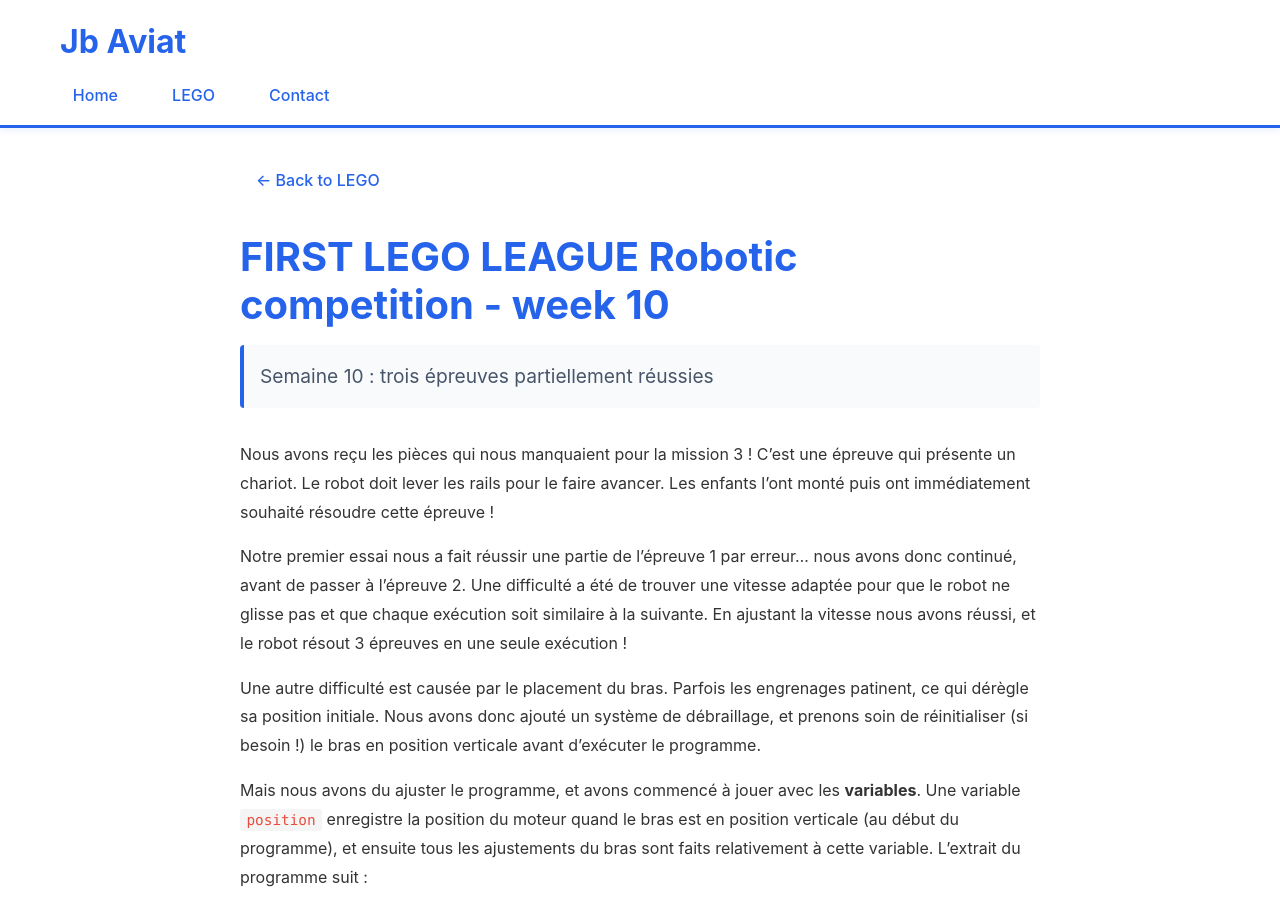
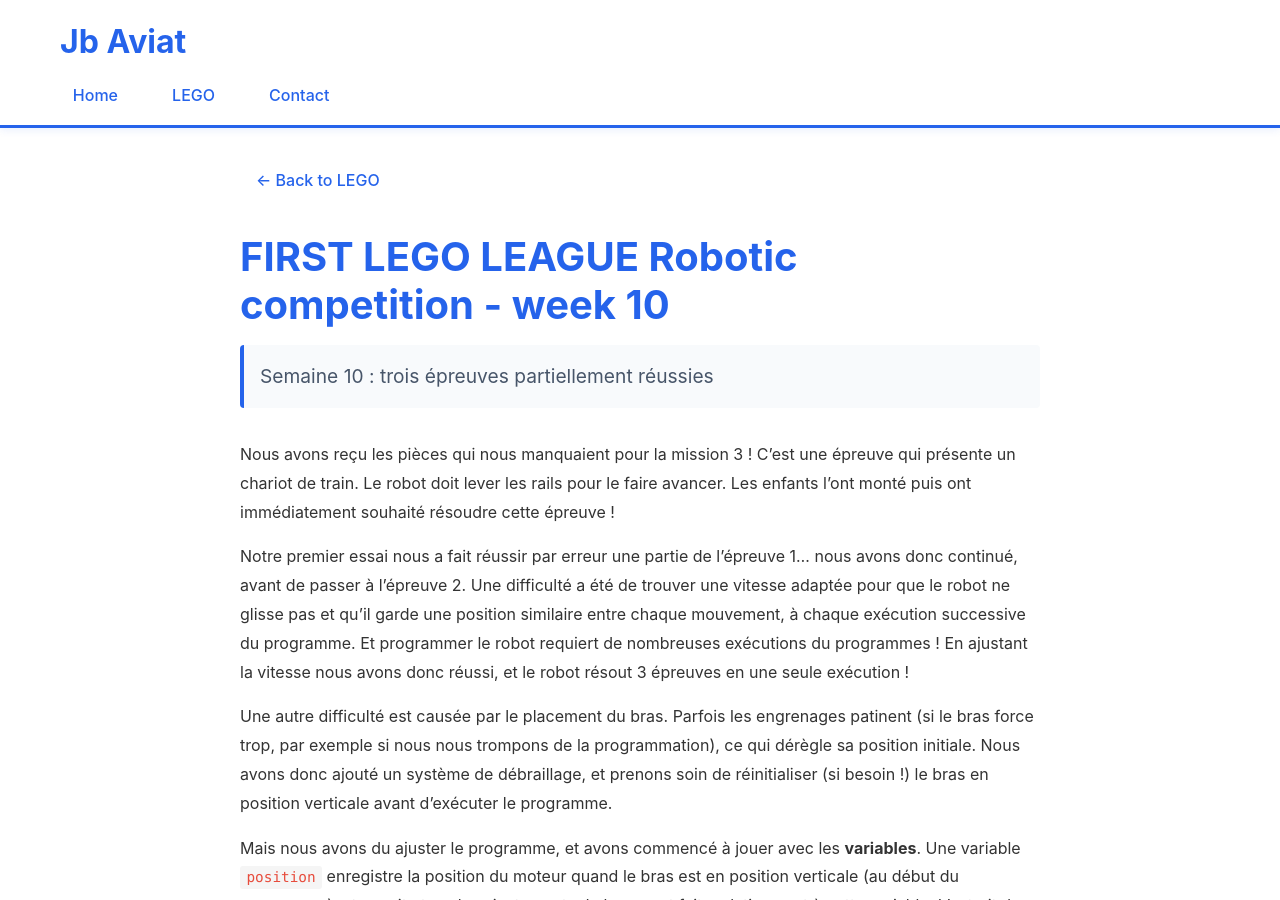
Before and after one commit to aviat/aviat.github.io, a Jekyll site: the page built from _posts/2026-02-28-lego-first.md, in a window 1280 px wide and 900 px high. Built offline with Jekyll 4.4.1, drawn with Linux system fonts in a browser that asks for light colours; grey boxes are pictures that could not be loaded.

Commit message:
fix image link

```diff
--- a/_posts/2026-02-28-lego-first.md
+++ b/_posts/2026-02-28-lego-first.md
@@ -6,15 +6,15 @@
 layout: lego
 ---
 
-Nous avons reçu les pièces qui nous manquaient pour la mission 3 ! C'est une épreuve qui présente un chariot. Le robot doit lever les rails pour le faire avancer. Les enfants l'ont monté puis ont immédiatement souhaité résoudre cette épreuve !
+Nous avons reçu les pièces qui nous manquaient pour la mission 3 ! C'est une épreuve qui présente un chariot de train. Le robot doit lever les rails pour le faire avancer. Les enfants l'ont monté puis ont immédiatement souhaité résoudre cette épreuve !
 
-Notre premier essai nous a fait réussir une partie de l'épreuve 1 par erreur... nous avons donc continué, avant de passer à l'épreuve 2. Une difficulté a été de trouver une vitesse adaptée pour que le robot ne glisse pas et que chaque exécution soit similaire à la suivante. En ajustant la vitesse nous avons réussi, et le robot résout 3 épreuves en une seule exécution !
+Notre premier essai nous a fait réussir par erreur une partie de l'épreuve 1... nous avons donc continué, avant de passer à l'épreuve 2. Une difficulté a été de trouver une vitesse adaptée pour que le robot ne glisse pas et qu'il garde une position similaire entre chaque mouvement, à chaque exécution successive du programme. Et programmer le robot requiert de nombreuses exécutions du programmes ! En ajustant la vitesse nous avons donc réussi, et le robot résout 3 épreuves en une seule exécution !
 
-Une autre difficulté est causée par le placement du bras. Parfois les engrenages patinent, ce qui dérègle sa position initiale. Nous avons donc ajouté un système de débraillage, et prenons soin de réinitialiser (si besoin !) le bras en position verticale avant d'exécuter le programme.
+Une autre difficulté est causée par le placement du bras. Parfois les engrenages patinent (si le bras force trop, par exemple si nous nous trompons de la programmation), ce qui dérègle sa position initiale. Nous avons donc ajouté un système de débraillage, et prenons soin de réinitialiser (si besoin !) le bras en position verticale avant d'exécuter le programme.
 
 Mais nous avons du ajuster le programme, et avons commencé à jouer avec les **variables**. Une variable `position` enregistre la position du moteur quand le bras est en position verticale (au début du programme), et ensuite tous les ajustements du bras sont faits relativement à cette variable. L'extrait du programme suit :
 
-![Variable position](/assets/img/lego_seance_10_variable.jpg)
+![Variable position](/assets/img/lego_seance_10_variable.png)
 
 Et voilà le robot qui réussit ces trois missions !
 
```
